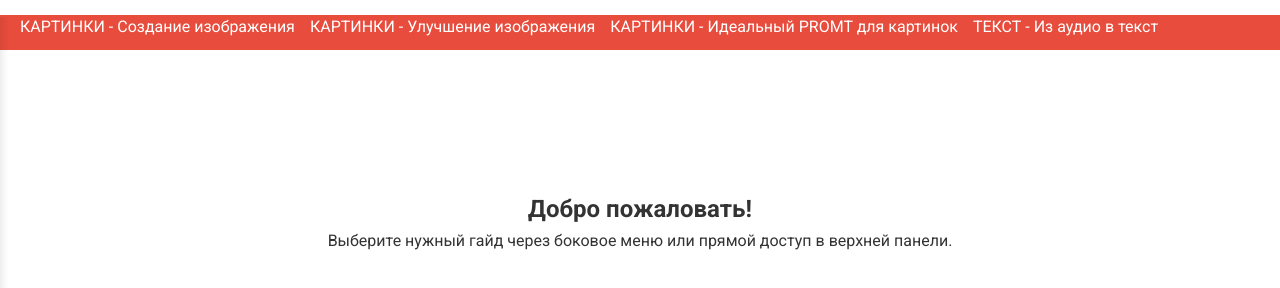
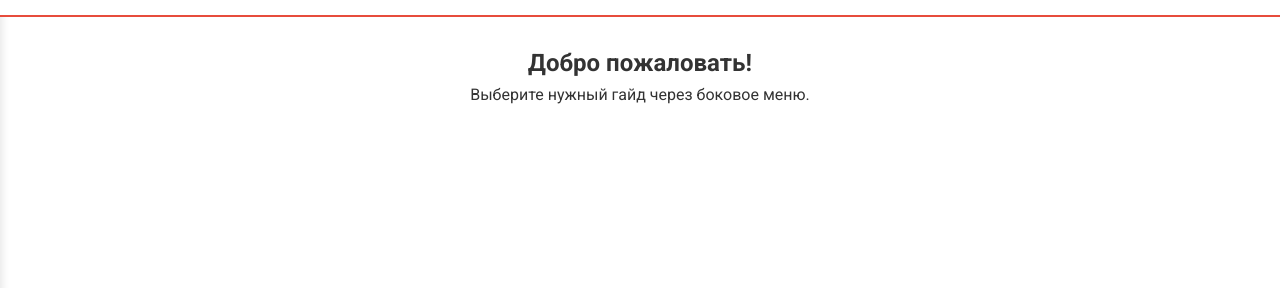
Before and after one commit to Anrash89/GuidesTY, a plain HTML site: page index.html in a window 1280 px wide. Shown: the part 56-344 px from the top of the page. Drawn offline with nearby package versions, Linux system fonts and the light colour scheme.

Commit message:
Add files via upload

```diff
--- a/index.html
+++ b/index.html
@@ -20,13 +20,6 @@
       <h1 class="logo">TAIYAN</h1>
     </header>
 
-    <!-- Горизонтальное меню для прямого доступа -->
-    <nav id="directAccessMenu">
-      <ul id="directMenuList">
-        <!-- Элементы формируются динамически -->
-      </ul>
-    </nav>
-
     <!-- Выдвижное боковое меню -->
     <aside id="sideMenu">
       <div class="side-menu-header">
@@ -34,7 +27,7 @@
         <button id="closeMenu" class="close-menu">&times;</button>
       </div>
       <ul id="menuList">
-        <!-- Категории и подкатегории, а в конце внешние ссылки -->
+        <!-- Категории, подкатегории и внешние ссылки из JSON -->
       </ul>
     </aside>
 
@@ -42,7 +35,7 @@
     <main id="content">
       <div id="welcome">
         <h2>Добро пожаловать!</h2>
-        <p>Выберите нужный гайд через боковое меню или прямой доступ в верхней панели.</p>
+        <p>Выберите нужный гайд через боковое меню.</p>
       </div>
       <div id="guideContent" style="display: none;">
         <!-- Содержимое гайда загружается сюда -->
--- a/script.js
+++ b/script.js
@@ -11,7 +11,6 @@ document.addEventListener("DOMContentLoaded", function() {
     .then(data => {
       menuData = data;
       populateSideMenu(data);
-      populateDirectMenu(data);
     })
     .catch(error => console.error('Ошибка загрузки данных:', error));
 
@@ -52,7 +51,7 @@ document.addEventListener("DOMContentLoaded", function() {
     // Добавляем секцию с внешними ссылками в самом конце меню
     const externalHeader = document.createElement('li');
     externalHeader.className = 'external-header';
-    externalHeader.textContent = 'Внешние ссылки';
+    externalHeader.textContent = 'ПРЯМЫЕ ССЫЛКИ';
     menuList.appendChild(externalHeader);
 
     const externalLinks = [
@@ -70,28 +69,6 @@ document.addEventListener("DOMContentLoaded", function() {
       linkEl.textContent = linkData.label;
       extItem.appendChild(linkEl);
       menuList.appendChild(extItem);
-    });
-  }
-
-  // Формирование горизонтального меню прямого доступа
-  function populateDirectMenu(data) {
-    const directMenuList = document.getElementById('directMenuList');
-    directMenuList.innerHTML = "";
-    data.forEach(category => {
-      category.submenus.forEach(submenu => {
-        if(submenu.guide) {
-          const li = document.createElement('li');
-          const a = document.createElement('a');
-          a.href = "#";
-          a.textContent = `${category.title} - ${submenu.title}`;
-          a.addEventListener('click', (e) => {
-            e.preventDefault();
-            openGuide(submenu.guide, submenu.title);
-          });
-          li.appendChild(a);
-          directMenuList.appendChild(li);
-        }
-      });
     });
   }
 
--- a/style.css
+++ b/style.css
@@ -39,30 +39,6 @@ header {
   font-size: 1.8em;
   color: #e74c3c;
   cursor: pointer;
-}
-
-/* Горизонтальное меню прямого доступа */
-#directAccessMenu {
-  margin-top: 60px; /* Отступ под фиксированной шапкой */
-  background-color: #e74c3c;
-  padding: 10px 20px;
-}
-
-#directAccessMenu ul {
-  display: flex;
-  gap: 15px;
-  list-style: none;
-  overflow-x: auto;
-}
-
-#directAccessMenu li a {
-  color: #fff;
-  text-decoration: none;
-  transition: color 0.3s;
-}
-
-#directAccessMenu li a:hover {
-  color: #f4f4f4;
 }
 
 /* Выдвижное боковое меню */
@@ -160,7 +136,7 @@ header {
 /* Основной контент */
 #content {
   padding: 20px;
-  margin-top: 120px; /* Отступ для фиксированной шапки и горизонтального меню */
+  margin-top: 80px; /* Отступ для фиксированной шапки */
 }
 
 #welcome {
```
